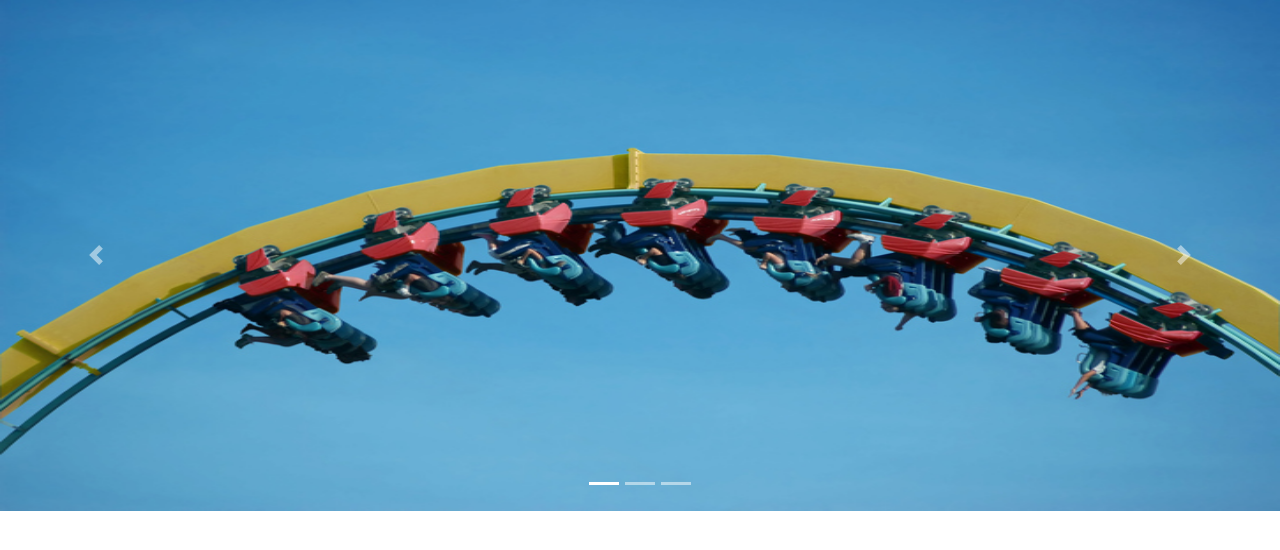
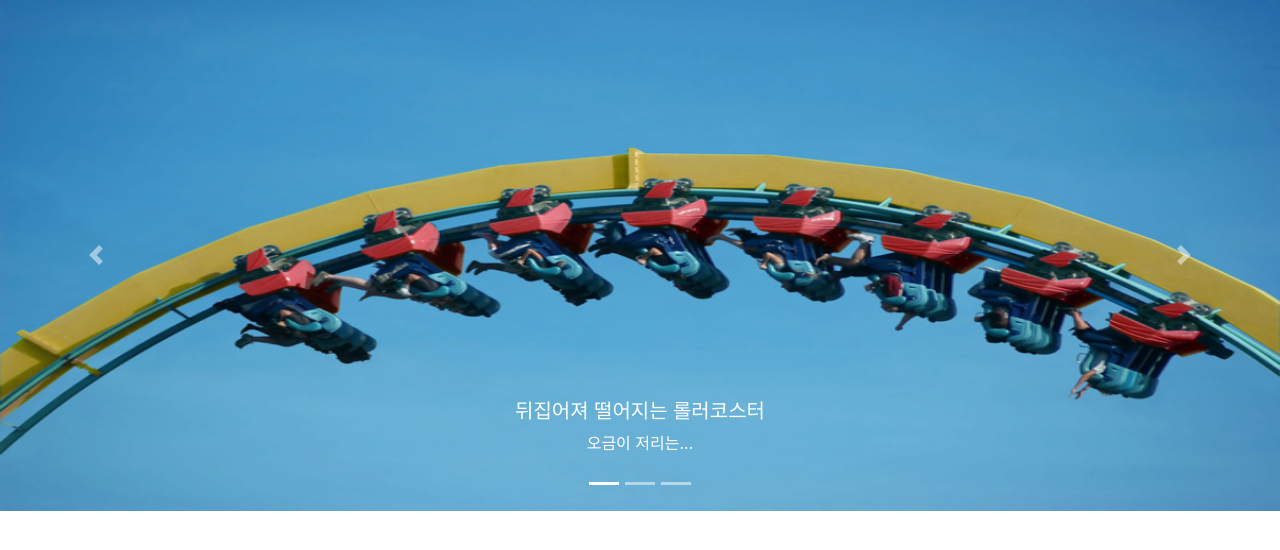
Before and after one commit to woosungchu/phpsetup, a PHP site: page /?page=1 in a window 1280 px wide. Shown: the part 57-607 px from the top of the page. Run offline with PHP 8.4, Linux system fonts and the light colour scheme.

Commit message:
split header and add caption to carousel

```diff
--- /dev/null
+++ b/html/header.php
@@ -0,0 +1,22 @@
+<header>
+	<nav class="navbar navbar-expand-md navbar-light">
+		<a class="navbar-brand" href="?page=main">빵집투어<a>
+		<button class="navbar-toggler" type="button"
+		data-toggle="collapse" data-target="navbarCollapse"
+		aria-controls="navbarCollapse" aria-expanded="false" aria-label="Toggle navigation">
+			<span class="navbar-toggle-icon"></span>
+		</button>
+		<div id="navbarCollapse" class="collapse navbar-collapse">
+			<ul class="navbar-nav mr-auto"><!-- mr-auto 로 밀어내기 -->
+				<li class="nav-item"><a href="?page=timeline" class="nav-link">빵집소개</a></li>
+				<li class="nav-item"><a href="?page=recommend" class="nav-link">브랜드추천</a></li>
+				<li class="nav-item"><a href="?page=review" class="nav-link">브랜드후기</a></li>
+				<li class="nav-item"><a href="?page=gallery" class="nav-link">갤러리</a></li>
+			</ul>
+			<form class="form-inline mt-md-0 mt-2" style="margin-bottom:0px;">
+				<input class="form-control mr-sm-2" type="text" placeholder="크로와상" aria-label="검색">
+				<button class="btn btn-outline-success" type="submit">검색</button>
+			</form>
+		</div>
+	</nav>
+</header>
--- a/html/main.php
+++ b/html/main.php
@@ -7,9 +7,27 @@
 			<li data-target="#myCarousel" data-slide-to="2"></li>
 		</ol>
 		<div class="carousel-inner">
-			<div class="carousel-item active"><img class="d-block w-100" src="assets/image1.jpg" alt="롤러코스터" title="뒤집어져 떨어지는 롤러코스터"></div>
-			<div class="carousel-item"><img class="d-block w-100" src="assets/image2.jpg" alt="사슴" title="사슴이 풀 먹는 아름다운 자연"></div>
-			<div class="carousel-item"><img class="d-block w-100" src="assets/image3.jpg" alt="호랑이" title="야생 속의 호랑이"></div>
+			<div class="carousel-item active">
+				<img class="d-block w-100" src="assets/image1.jpg" alt="롤러코스터" title="뒤집어져 떨어지는 롤러코스터">
+				<div class="carousel-caption">
+					<h5>뒤집어져 떨어지는 롤러코스터</h5>
+					<p>오금이 저리는...</p>
+				</div>
+			</div>
+			<div class="carousel-item">
+				<img class="d-block w-100" src="assets/image2.jpg" alt="사슴" title="사슴이 풀 먹는 아름다운 자연">
+				<div class="carousel-caption">
+					<h5>뒤집어져 떨어지는 롤러코스터</h5>
+					<p>오금이 저리는...</p>
+				</div>
+			</div>
+			<div class="carousel-item">
+				<img class="d-block w-100" src="assets/image3.jpg" alt="호랑이" title="야생 속의 호랑이">
+				<div class="carousel-caption">
+					<h5>뒤집어져 떨어지는 롤러코스터</h5>
+					<p>오금이 저리는...</p>
+				</div>
+				</div>
 		</div>
 	    <a class="carousel-control-prev" href="#myCarousel" role="button" data-slide="prev">
 		  <span class="carousel-control-prev-icon" aria-hidden="true"></span>
--- a/index.php
+++ b/index.php
@@ -14,29 +14,7 @@
 
 </head>
 <body>
-<header>
-	<nav class="navbar navbar-expand-md navbar-light">
-		<a class="navbar-brand" href="?page=main">빵집투어<a>
-		<button class="navbar-toggler" type="button"
-		data-toggle="collapse" data-target="navbarCollapse"
-		aria-controls="navbarCollapse" aria-expanded="false" aria-label="Toggle navigation">
-			<span class="navbar-toggle-icon"></span>
-		</button>
-		<div id="navbarCollapse" class="collapse navbar-collapse">
-			<ul class="navbar-nav mr-auto"><!-- mr-auto 로 밀어내기 -->
-				<li class="nav-item"><a href="?page=timeline" class="nav-link">빵집소개</a></li>
-				<li class="nav-item"><a href="?page=recommend" class="nav-link">브랜드추천</a></li>
-				<li class="nav-item"><a href="?page=review" class="nav-link">브랜드후기</a></li>
-				<li class="nav-item"><a href="?page=gallery" class="nav-link">갤러리</a></li>
-			</ul>
-			<form class="form-inline mt-md-0 mt-2" style="margin-bottom:0px;">
-				<input class="form-control mr-sm-2" type="text" placeholder="크로와상" aria-label="검색">
-				<button class="btn btn-outline-success" type="submit">검색</button>
-			</form>
-		</div>
-	</nav>
-
-</header>
+<?php include 'html/header.php' ?>
 
 <?php
 switch($_GET['page']) {
```
